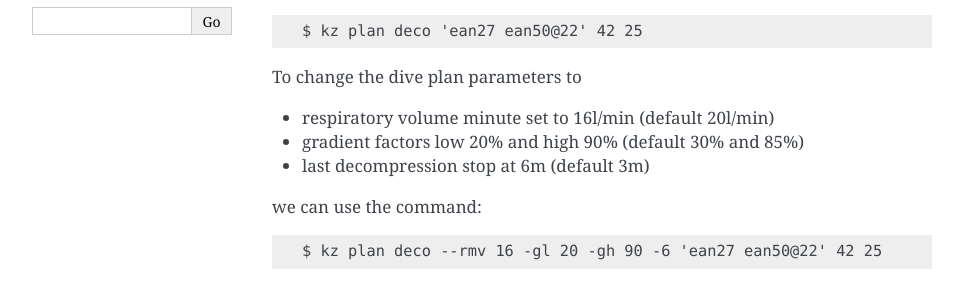
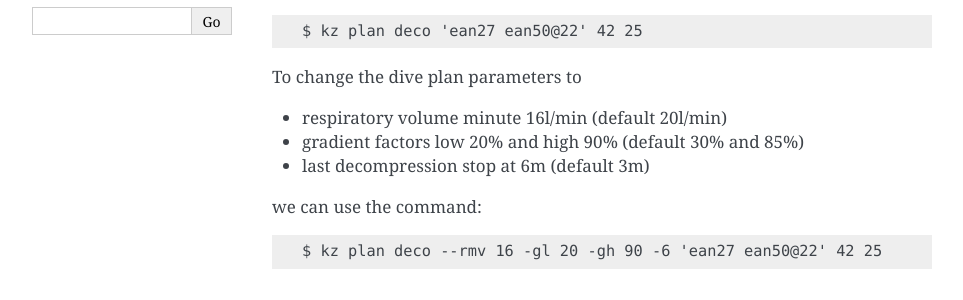
Before and after one commit to gitGNU/gnu_kenozooid, a Sphinx documentation site: the page built from doc/user/deco.rst, in a window 1280 px wide and 900 px high. Shown: the part 325-625 px from the top of the window, without its empty margins (148-1111 px from the left). Built offline with Sphinx 7.4.7, drawn with Linux system fonts in a browser that asks for light colours.

Commit message:
- decompression dive plan documentation fixes

```diff
--- a/doc/user/deco.rst
+++ b/doc/user/deco.rst
@@ -16,7 +16,7 @@ use command::
 
 To change the dive plan parameters to
 
-- respiratory volume minute set to 16l/min (default 20l/min)
+- respiratory volume minute 16l/min (default 20l/min)
 - gradient factors low 20% and high 90% (default 30% and 85%)
 - last decompression stop at 6m (default 3m)
 
```
